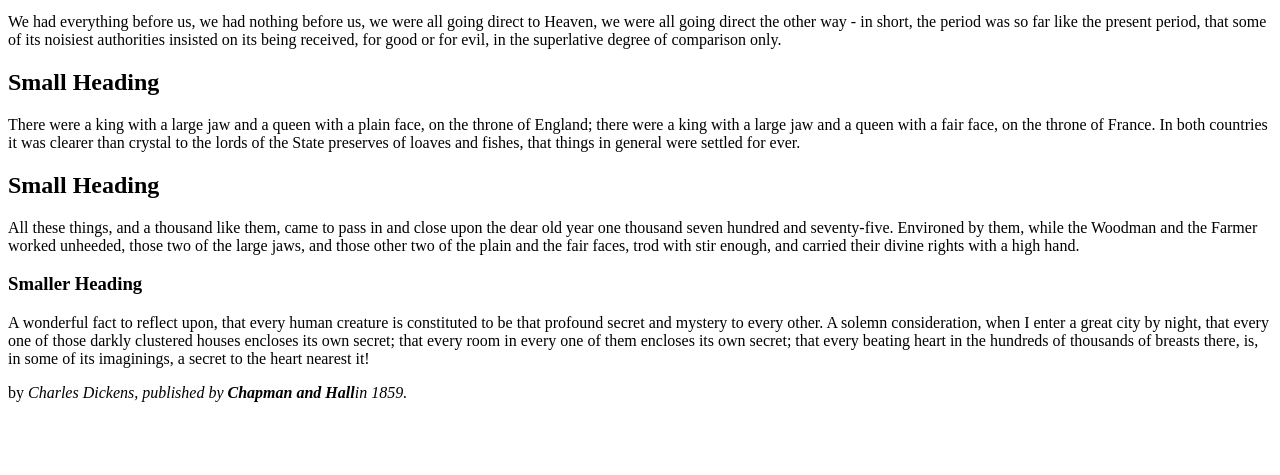
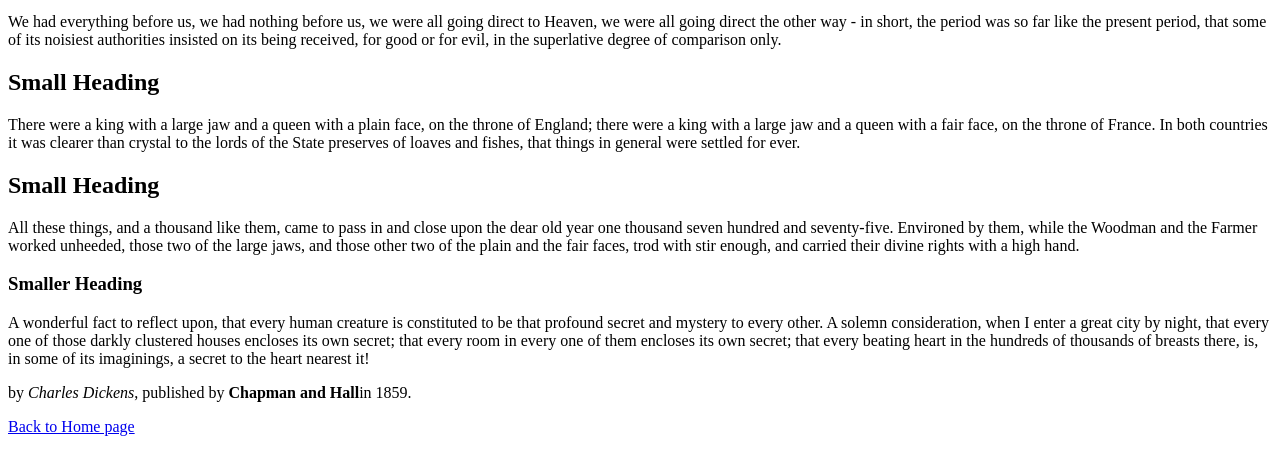
Before and after one commit to IsabelaMoizantr/Isabelamoizantr.github.io, a plain HTML site: page exercises/page-1.html in a window 1280 px wide. Shown: the part 119-594 px from the top of the page. Drawn offline with Linux system fonts and the light colour scheme.

Commit message:
Add files via upload

```diff
--- a/exercises/page-1.html
+++ b/exercises/page-1.html
@@ -21,8 +21,9 @@
 
 <h3>Smaller Heading</h3>
 <p>A wonderful fact to reflect upon, that every human creature is constituted to be that profound secret and mystery to every other. A solemn consideration, when I enter a great city by night, that every one of those darkly clustered houses encloses its own secret; that every room in every one of them encloses its own secret; that every beating heart in the hundreds of thousands of breasts there, is, in some of its imaginings, a secret to the heart nearest it!</p>
-<p>by <i>Charles Dickens<i>, published by <b>Chapman and Hall</b>in 1859.</p>
+<p>by <i>Charles Dickens</i>, published by <b>Chapman and Hall</b>in 1859.</p>
 
+<p><a href="../index.html">Back to Home page</a></p>
 
 </body>
 </html>
```
Also changed, not shown: exercises/page-2.html (+10 -5 lines), index.html (+2 -0 lines).
